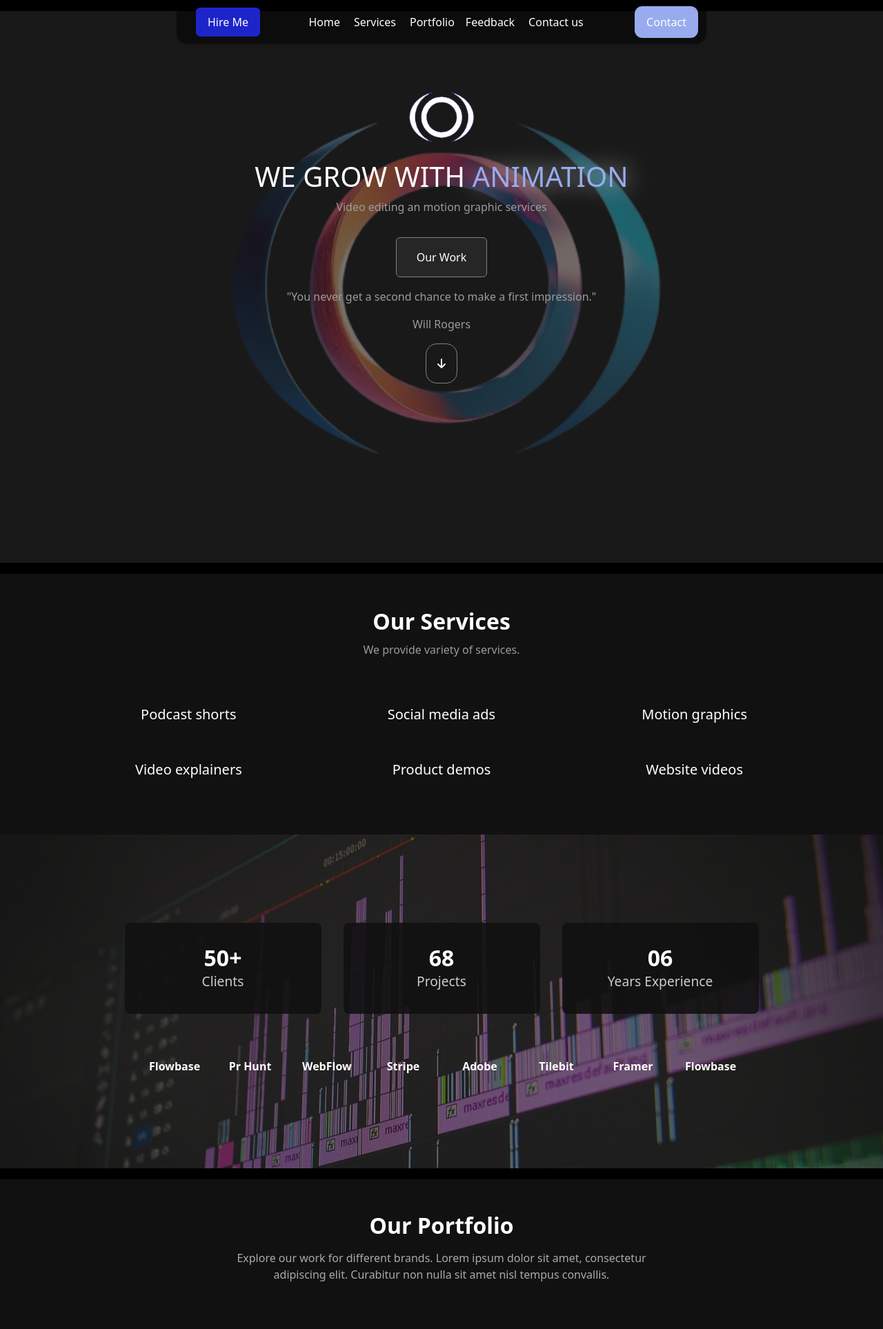
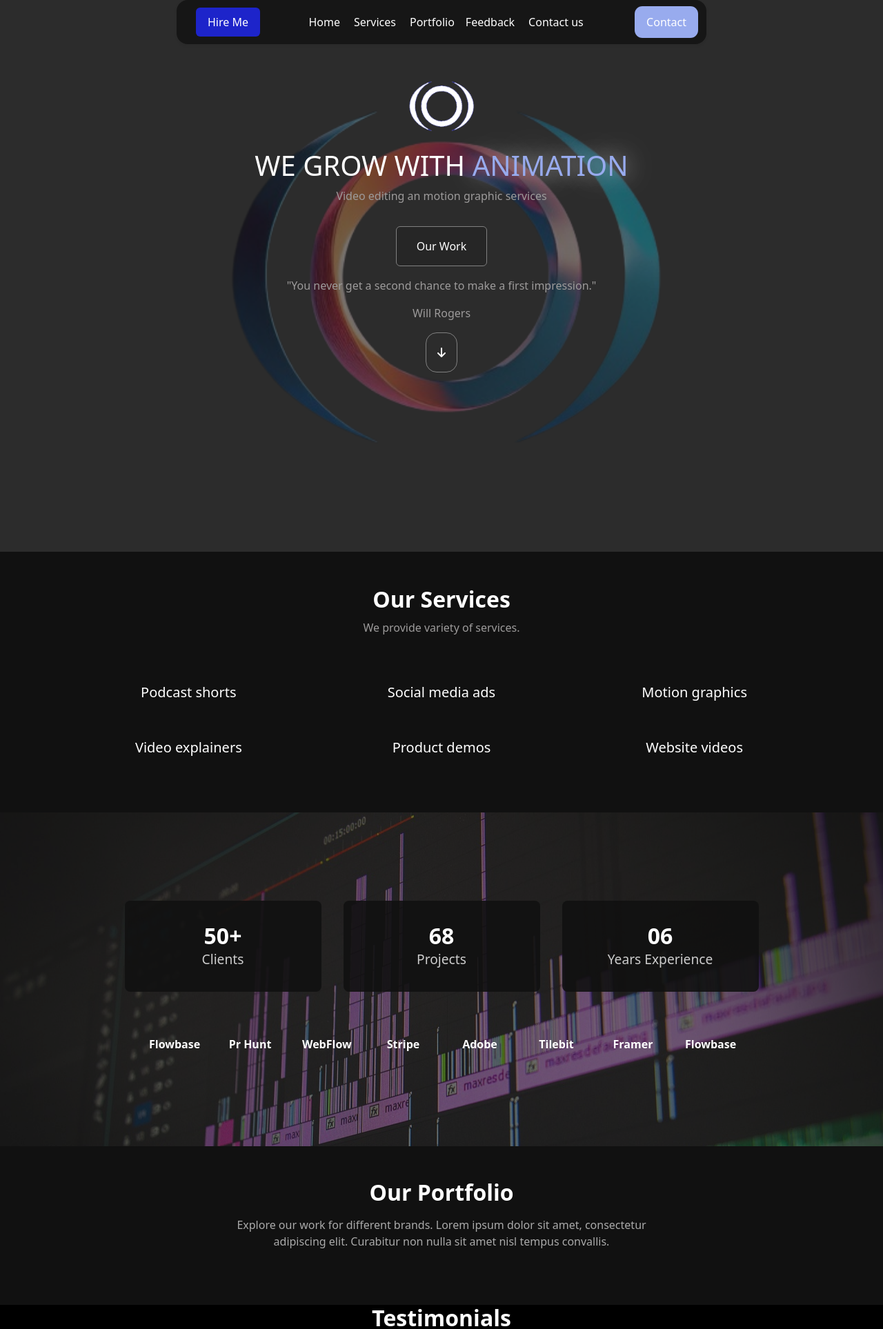
Before and after one commit to Houria-hs/PortfolioWebsite, a Django app: page / in a window 1280 px wide. Shown: the top 1927 px of the page at 69% size. Run offline with Django 5.2, Linux system fonts and the light colour scheme; data that the repository does not hold is empty; some libraries are stand-ins or nearby versions.

Commit message:
margin updates

```diff
--- a/static/index.css
+++ b/static/index.css
@@ -9,7 +9,7 @@ body {
   padding: 0;
   box-sizing: border-box;
   overflow-x: hidden;
-  background-color: #000000 !important ;
+  background-color: rgba(31, 30, 30, 0.6) !important;
 }
 
 .hidden{
--- a/templates/home.html
+++ b/templates/home.html
@@ -28,7 +28,7 @@
                     <a id="ContactBtn" href="#contact" class="btn"> Contact </a>
                 </div>
             </nav>
-            <div class="card homeCard py-7 mt-3" style="height: 80%; color: white;">
+            <div class="card homeCard py-7 mt-6" style="height: 80%; color: white;">
                     <img src="{% static '../static/images/logo.png' %}" class="card-img-top" alt="logo">
                     <div class="card-body text-center">
                         <h1 class="card-title hidden">WE GROW WITH <span class="text-flicker-in-glow">ANIMATION</span></h1>
@@ -43,7 +43,7 @@
     </section>
 
     <!-- services section -->
-    <section id="services" class="services services-section py-6 mt-3">
+    <section id="services" class="services services-section py-6 mt-6">
         <div class="container servicesContainer ">
             <div class="row">
                 <div class="col text-center">
@@ -109,7 +109,7 @@
     </section>
 
     <!-- portfolio sections -->
-    <section id="portfolio" class="portfolio-section py-7 mt-3">
+    <section id="portfolio" class="portfolio-section py-7 mt-6">
         <h2 class="hidden slide-left" >Our Portfolio</h2>
         <p class="hidden slide-left">Explore our work for different brands. Lorem ipsum dolor sit amet, consectetur adipiscing elit. Curabitur non nulla sit amet nisl tempus convallis.</p>
         <div class="container">
@@ -133,7 +133,7 @@
         </div>
     </section>
 
-    <section id="feedback" class="py-7 mt-3 bg-black">
+    <section id="feedback" class="py-7 mt-6 bg-black">
         <div class="container text-center">
             <h2 class="fw-bold hidden text-white slide-right">Testimonials</h2>
             <p class="muted hidden slide-right">What our clients say about us.</p>
```
